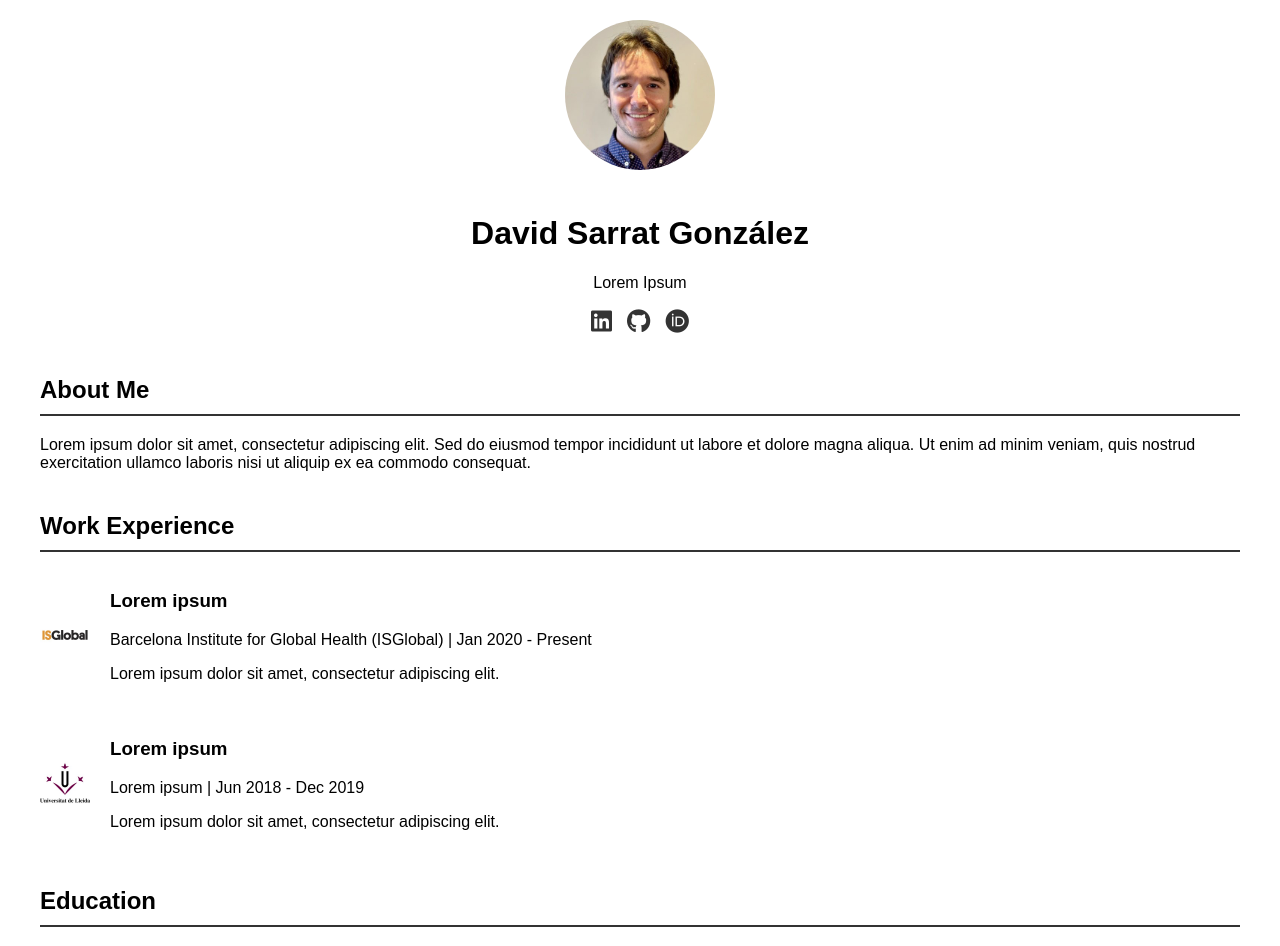
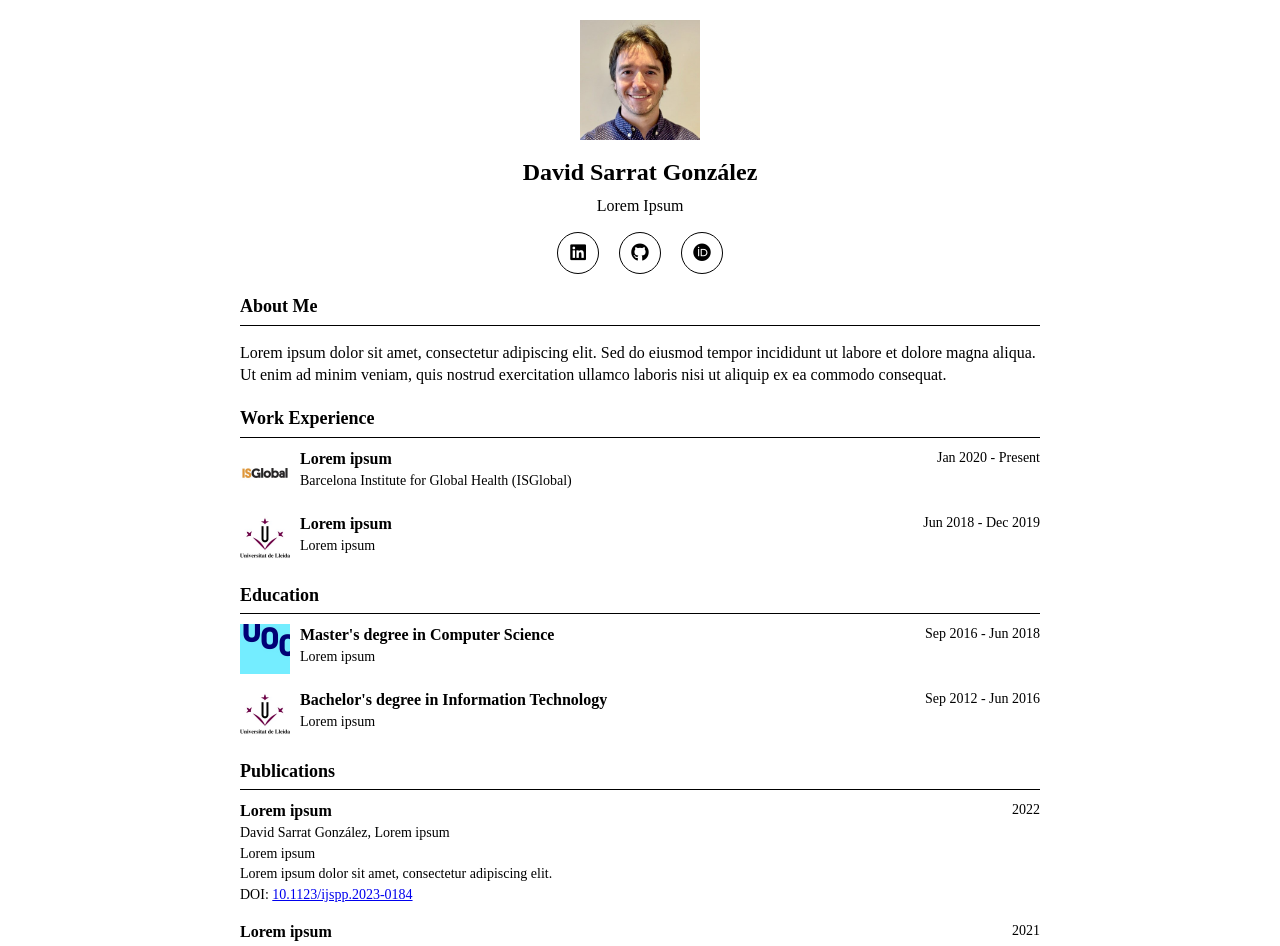
Before and after one commit to davidsarratgonzalez/davidsarratgonzalez.github.io, a React (Create React App) app: page / in a window 1280 px wide. Shown: the top 946 px of the page. Built offline with nearby package versions, Linux system fonts and the light colour scheme.

Commit message:
style: formal

```diff
--- a/src/App.css
+++ b/src/App.css
@@ -1,107 +1,135 @@
+/* Global Styles */
+body {
+  font-family: 'Times New Roman', serif;
+  line-height: 1.4;
+  color: #000;
+  background-color: #fff;
+  margin: 0;
+  padding: 0;
+}
+
 .App {
-  max-width: 1200px;
+  max-width: 800px;
   margin: 0 auto;
   padding: 20px;
-  font-family: Arial, sans-serif;
 }
 
+/* Header Styles */
 header {
   text-align: center;
-  margin-bottom: 40px;
+  margin-bottom: 20px;
 }
 
-nav {
-  display: flex;
-  justify-content: center;
-  gap: 20px;
-  margin-top: 20px;
+.profile-image {
+  width: 120px;
+  height: 120px;
+  margin-bottom: 10px;
 }
 
-nav a {
-  text-decoration: none;
-  color: #333;
+h1 {
+  margin: 0;
+  font-size: 24px;
   font-weight: bold;
 }
 
+header p {
+  margin: 5px 0;
+  font-size: 16px;
+}
+
+.social-icons {
+  margin-top: 15px;
+}
+
+.social-icons a {
+  color: #000;
+  font-size: 18px;
+  margin: 0 10px;
+  text-decoration: none;
+  display: inline-block;
+  padding: 5px;
+  border: 1px solid #000;
+  border-radius: 50%;
+  width: 30px;
+  height: 30px;
+  line-height: 30px;
+  text-align: center;
+}
+
+.social-icons a:hover {
+  background-color: #f0f0f0;
+}
+
+/* Main Content Styles */
+main {
+  padding: 0;
+}
+
 section {
-  margin-bottom: 40px;
+  margin-bottom: 20px;
 }
 
 h2 {
-  border-bottom: 2px solid #333;
-  padding-bottom: 10px;
-}
-
-ul {
-  list-style-type: none;
-  padding: 0;
-}
-
-.job, .education-entry {
-  margin-bottom: 20px;
-}
-
-.publication, .project {
-  margin-bottom: 20px;
-}
-
-.publication h3, .project h3 {
-  margin-bottom: 5px;
-}
-
-.publication p, .project p {
+  font-size: 18px;
+  border-bottom: 1px solid #000;
+  padding-bottom: 5px;
   margin-bottom: 10px;
 }
 
-.profile-image {
-  width: 150px;
-  height: 150px;
-  border-radius: 50%;
-  object-fit: cover;
-  margin-bottom: 20px;
+/* Entry Styles */
+.entry {
+  display: flex;
+  margin-bottom: 15px;
 }
 
-.education-entry, .job {
-  display: flex;
-  align-items: center;
-  margin-bottom: 20px;
+.entry-logo {
+  width: 50px;
+  height: 50px;
+  margin-right: 10px;
 }
 
-.education-logo, .company-logo {
-  width: 50px;
-  height: 50px;
-  object-fit: contain;
-  margin-right: 20px;
+.entry-content {
+  flex-grow: 1;
 }
 
-.social-icons {
-  display: flex;
-  justify-content: center;
-  gap: 15px;
-  margin-top: 10px;
+.entry-title {
+  margin: 0;
+  font-size: 16px;
+  font-weight: bold;
 }
 
-.social-icons a {
-  color: #333;
-  font-size: 24px;
-  transition: color 0.3s;
+.entry-subtitle {
+  margin: 1px 0;
+  font-size: 14px;
 }
 
-.social-icons a:hover {
-  color: #0073b1; /* LinkedIn color */
+.entry-description {
+  margin: 1px 0;
+  font-size: 14px;
 }
 
-.social-icons a:nth-child(2):hover {
-  color: #333; /* GitHub color */
+.entry-date {
+  text-align: right;
+  font-size: 14px;
+  white-space: nowrap;
 }
 
-.social-icons a:nth-child(3):hover {
-  color: #A6CE39; /* ORCID color */
-}
+/* Responsive Design */
+@media (max-width: 600px) {
+  .App {
+    padding: 10px;
+  }
 
-@media (max-width: 768px) {
-  nav {
+  .entry {
     flex-direction: column;
-    align-items: center;
+  }
+
+  .entry-logo {
+    margin-bottom: 5px;
+  }
+
+  .entry-date {
+    text-align: left;
+    margin-top: 5px;
   }
 }
--- a/src/components/Education.js
+++ b/src/components/Education.js
@@ -2,28 +2,24 @@ import React from 'react';
 import educationData from '../data/education.json';
 
 function Education() {
-  const formatDate = (startDate, endDate) => {
-    return `${startDate} - ${endDate || 'Present'}`;
-  };
-
   return (
     <section id="education">
       <h2>Education</h2>
       {educationData.map((edu, index) => (
-        <div className="education-entry" key={index}>
+        <div className="entry" key={index}>
           {edu.logo && (
             <img
               src={`/images/${edu.logo}`}
               alt={`${edu.university} logo`}
-              className="education-logo"
+              className="entry-logo"
             />
           )}
-          <div>
-            <h3>{`${edu.degree} in ${edu.fieldOfStudy}`}</h3>
-            <p>{edu.university}</p>
-            <p>{formatDate(edu.startDate, edu.endDate)}</p>
-            {edu.description && <p>{edu.description}</p>}
+          <div className="entry-content">
+            <h3 className="entry-title">{`${edu.degree} in ${edu.fieldOfStudy}`}</h3>
+            <p className="entry-subtitle">{edu.university}</p>
+            {edu.description && <p className="entry-description">{edu.description}</p>}
           </div>
+          <span className="entry-date">{edu.startDate} - {edu.endDate || 'Present'}</span>
         </div>
       ))}
     </section>
--- a/src/components/Experience.js
+++ b/src/components/Experience.js
@@ -2,27 +2,24 @@ import React from 'react';
 import experienceData from '../data/experience.json';
 
 function Experience() {
-  const formatDate = (startDate, endDate) => {
-    return `${startDate} - ${endDate || 'Present'}`;
-  };
-
   return (
     <section id="experience">
       <h2>Work Experience</h2>
       {experienceData.map((job, index) => (
-        <div className="job" key={index}>
+        <div className="entry" key={index}>
           {job.logo && (
             <img
               src={`/images/${job.logo}`}
               alt={`${job.company} logo`}
-              className="company-logo"
+              className="entry-logo"
             />
           )}
-          <div>
-            <h3>{job.jobTitle}</h3>
-            <p>{job.company} | {formatDate(job.startDate, job.endDate)}</p>
-            {job.description && <p>{job.description}</p>}
+          <div className="entry-content">
+            <h3 className="entry-title">{job.jobTitle}</h3>
+            <p className="entry-subtitle">{job.company}</p>
+            {job.description && <p className="entry-description">{job.description}</p>}
           </div>
+          <span className="entry-date">{job.startDate} - {job.endDate || 'Present'}</span>
         </div>
       ))}
     </section>
--- a/src/components/Publications.js
+++ b/src/components/Publications.js
@@ -6,15 +6,19 @@ function Publications() {
     <section id="publications">
       <h2>Publications</h2>
       {publicationsData.map((pub, index) => (
-        <div className="publication" key={index}>
-          <h3>{pub.title}</h3>
-          <p>{pub.authors} | {pub.venue} | {pub.year}</p>
-          {pub.description && <p>{pub.description}</p>}
-          {pub.doi && (
-            <p>
-              <strong>DOI:</strong> <a href={`https://doi.org/${pub.doi}`} target="_blank" rel="noopener noreferrer">{pub.doi}</a>
-            </p>
-          )}
+        <div className="entry" key={index}>
+          <div className="entry-content">
+            <h3 className="entry-title">{pub.title}</h3>
+            <p className="entry-subtitle">{pub.authors}</p>
+            <p className="entry-subtitle">{pub.venue}</p>
+            {pub.description && <p className="entry-description">{pub.description}</p>}
+            {pub.doi && (
+              <p className="entry-description">
+                DOI: <a href={`https://doi.org/${pub.doi}`} target="_blank" rel="noopener noreferrer">{pub.doi}</a>
+              </p>
+            )}
+          </div>
+          <span className="entry-date">{pub.year}</span>
         </div>
       ))}
     </section>
--- a/src/data/experience.json
+++ b/src/data/experience.json
@@ -3,8 +3,6 @@
     "jobTitle": "Lorem ipsum",
     "company": "Barcelona Institute for Global Health (ISGlobal)",
     "startDate": "Jan 2020",
-    "endDate": null,
-    "description": "Lorem ipsum dolor sit amet, consectetur adipiscing elit.",
     "logo": "isglobal.jpeg"
   },
   {
@@ -12,7 +10,6 @@
     "company": "Lorem ipsum",
     "startDate": "Jun 2018",
     "endDate": "Dec 2019",
-    "description": "Lorem ipsum dolor sit amet, consectetur adipiscing elit.",
     "logo": "udl.jpeg"
   }
 ]
```
